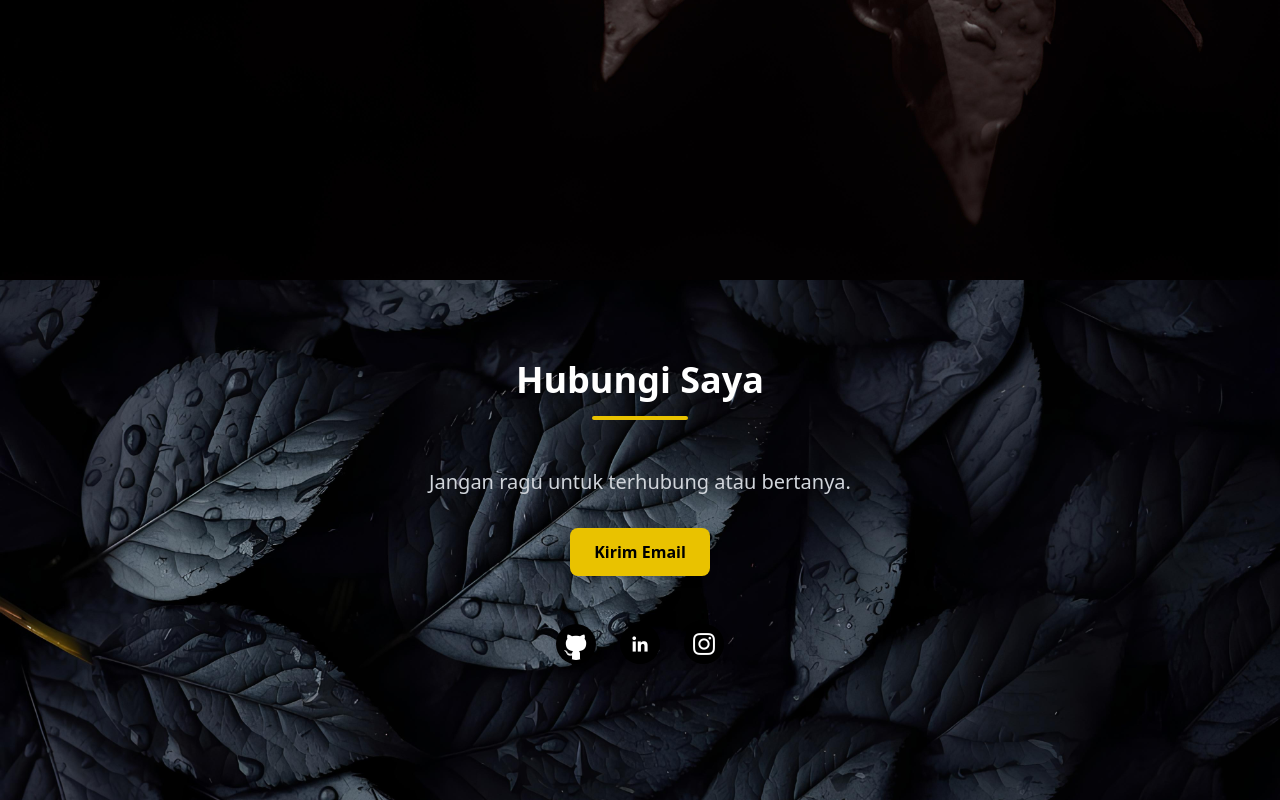
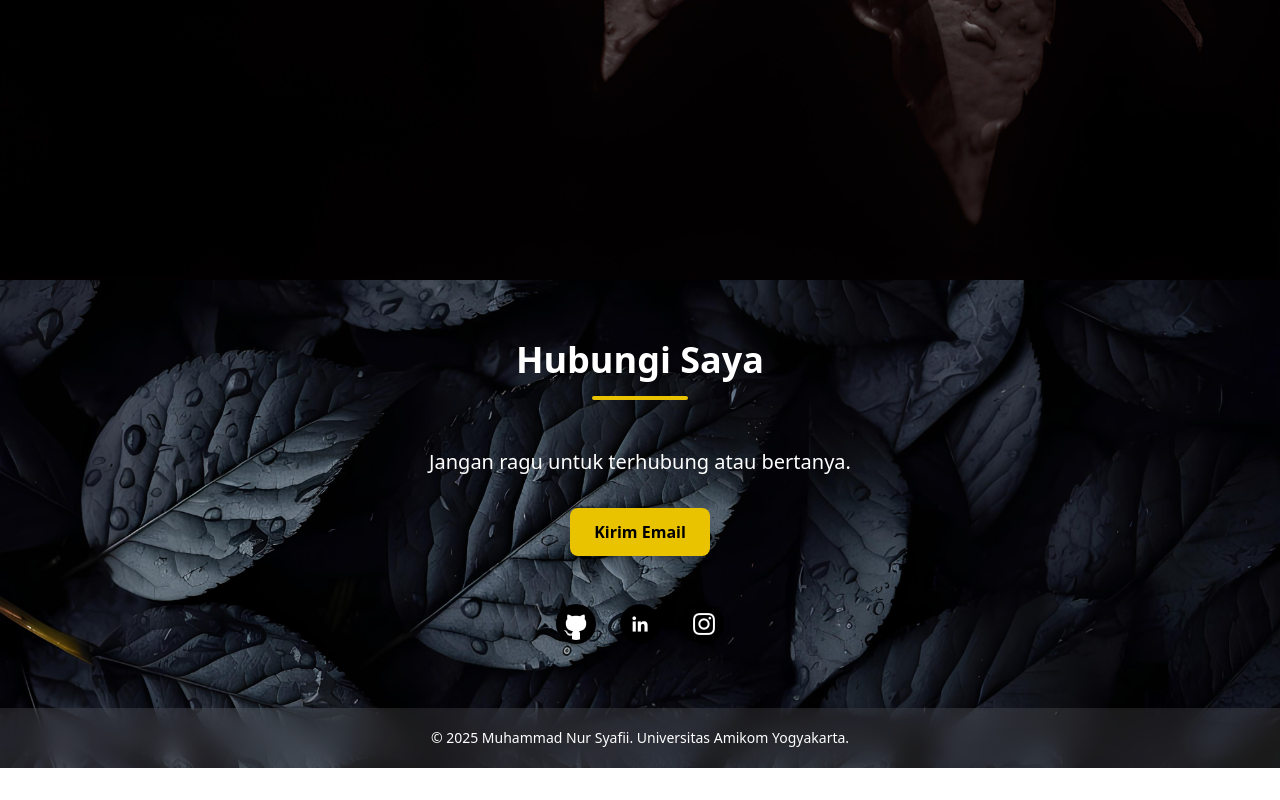
Before and after one commit to nursyafiigit/interactive-cv, a Vue app in the folder frontend/: page / in a window 1280 px wide. Shown: the part 2964-3764 px from the top of the page. After the commit the page ends 3732 px from the top, so only its background shows below. Built offline with nearby package versions, Linux system fonts and the light colour scheme; no server answers.

Commit message:
editfoter

```diff
--- a/frontend/src/components/ContactVue.vue
+++ b/frontend/src/components/ContactVue.vue
@@ -1,9 +1,10 @@
 <script setup>
 import SectionTitle from './SectionTitle.vue'
+const currentYear = new Date().getFullYear()
 </script>
 
 <template>
-  <footer id="kontak" class="py-20 bg-gray-800 text-white">
+  <footer id="kontak" class=" text-white">
     <div class="container mx-auto px-6 text-center">
       <!-- Section title -->
       <div data-aos="fade-up" data-aos-duration="800">
@@ -12,7 +13,7 @@ import SectionTitle from './SectionTitle.vue'
 
       <!-- Deskripsi -->
       <p
-        class="text-xl text-gray-300 mb-8"
+        class="text-xl text-white mb-8"
         data-aos="fade-up"
         data-aos-delay="200"
         data-aos-duration="800"
@@ -52,7 +53,7 @@ import SectionTitle from './SectionTitle.vue'
           rel="noopener noreferrer"
           class="icon-link"
         >
-          <img src="/icons/linkedin.png" alt="LinkedIn" class="icon"/>
+          <img src="/icons/linkedin.png" alt="LinkedIn" class="icon" />
         </a>
         <a
           href="https://www.instagram.com/mhmmdn_s/"
@@ -60,19 +61,16 @@ import SectionTitle from './SectionTitle.vue'
           rel="noopener noreferrer"
           class="icon-link"
         >
-          <img src="/icons/social.png" alt="LinkedIn" class="icon"/>
+          <img src="/icons/social.png" alt="LinkedIn" class="icon" />
         </a>
       </div>
-
-      <!-- Hak Cipta -->
-      <p
-        class="text-white"
-        data-aos="fade-in"
-        data-aos-delay="800"
-        data-aos-duration="1000"
-      >
-        &copy; {{ new Date().getFullYear() }} Muhammad Nur Syafii. Universitas Amikom Yogyakarta.
-      </p>
+      <!-- Rectangle blur transparan -->
+    </div>
+    <!-- Footer Bar Full Width -->
+    <div
+      class="w-full bg-white/10 backdrop-blur-md border-white/20 text-white text-center py-5 text-sm mt-16"
+    >
+      &copy; {{ currentYear }} Muhammad Nur Syafii. Universitas Amikom Yogyakarta.
     </div>
   </footer>
 </template>
@@ -81,6 +79,7 @@ import SectionTitle from './SectionTitle.vue'
 #kontak {
   background-image: url('../assets/background/wl14.jpg');
   background-size: cover;
+  padding-top: 60px;
 }
 .email-button {
   background-color: #e9c200;
@@ -125,5 +124,4 @@ import SectionTitle from './SectionTitle.vue'
   filter: brightness(1.2);
   transform: scale(1.1);
 }
-
 </style>
--- a/frontend/src/components/EducationVue.vue
+++ b/frontend/src/components/EducationVue.vue
@@ -120,7 +120,7 @@ const educationHistory = ref([])
 
 onMounted(async () => {
   try {
-    const response = await axios.get('/api/education')
+    //const response = await axios.get('/api/education')
     educationHistory.value = response.data
   } catch (error) {
     console.error(error)
--- a/frontend/src/components/ProjectsVue.vue
+++ b/frontend/src/components/ProjectsVue.vue
@@ -88,7 +88,7 @@ const projects = ref([])
 
 onMounted(async () => {
   try {
-    const response = await axios.get('/api/projects')
+    //const response = await axios.get('/api/projects')
     projects.value = response.data
   } catch (error) {
     console.error(error)
--- a/frontend/src/components/SkillVue.vue
+++ b/frontend/src/components/SkillVue.vue
@@ -63,7 +63,7 @@ const skills = ref([]);
 
 onMounted(async () => {
   try {
-    const response = await axios.get("/api/skills");
+    //const response = await axios.get("/api/skills");
     skills.value = response.data;
 
     await nextTick();
```
Also changed, not shown: frontend/src/assets/main.css (line endings or trailing spaces).
